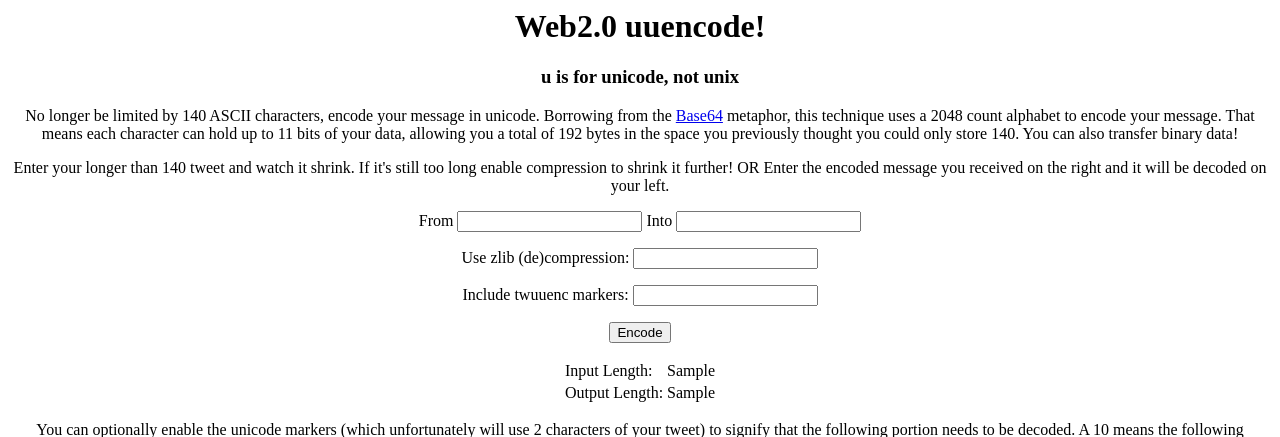
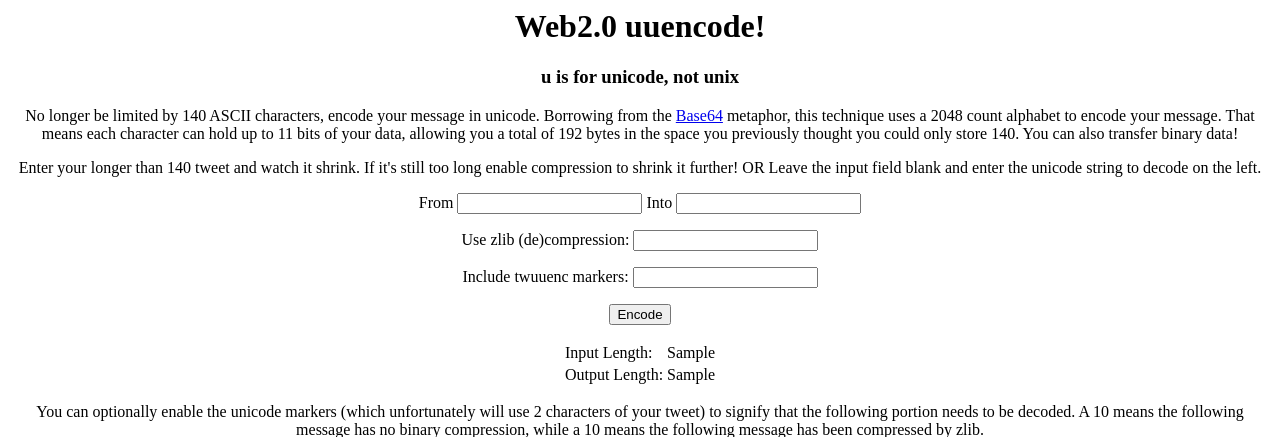
Before and after one commit to tjfontaine/twuuenc, a Django app: template web/templates/index.html in a window 1280 px wide. Shown: the top 437 px of the page. Run offline with Django 3.2, Linux system fonts and the light colour scheme; the template is opened without the code that fills it: most values are stand-ins (such as "Sample title", 1, 10 or a date in 2020); form fields are guessed from the names that the template uses.

Commit message:
clarify decoding language

```diff
--- a/web/templates/index.html
+++ b/web/templates/index.html
@@ -7,7 +7,7 @@
       <p>
       No longer be limited by 140 ASCII characters, encode your message in unicode. Borrowing from the <a href="http://en.wikipedia.org/wiki/Base64">Base64</a> metaphor, this technique uses a 2048 count alphabet to encode your message. That means each character can hold up to 11 bits of your data, allowing you a total of 192 bytes in the space you previously thought you could only store 140. You can also transfer binary data!
       </p>
-      <p>Enter your longer than 140 tweet and watch it shrink. If it's still too long enable compression to shrink it further! OR Enter the encoded message you received on the right and it will be decoded on your left.</p>
+      <p>Enter your longer than 140 tweet and watch it shrink. If it's still too long enable compression to shrink it further! OR Leave the input field blank and enter the unicode string to decode on the left.</p>
       <form action="{% url twuuenc.web.views.index %}" method="POST">
         <p>From {{ encode_form.input }} Into {{ encode_form.output }}</p>
         {% if encode_form.input.errors or encode_form.output.errors %}
```
